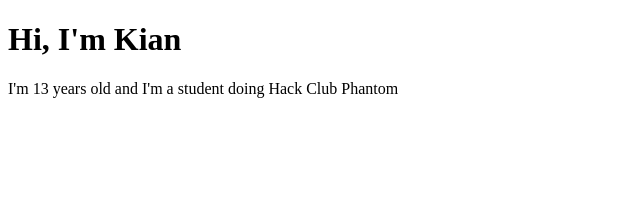
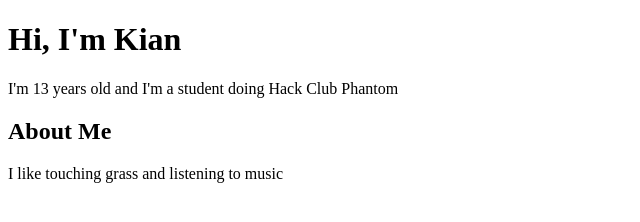
Before and after one commit to kianxunlam0711-alt/my-portfolio, a plain HTML site: page index.html in a window 1280 px wide. Shown: the whole page, without its empty margins (0-640 px from the left). Drawn offline with Linux system fonts and the light colour scheme.

Commit message:
add an section about me

```diff
--- a/index.html
+++ b/index.html
@@ -6,5 +6,7 @@
 	<body>
 		<h1>Hi, I'm Kian </h1>
 		<p>I'm 13 years old and I'm a student doing Hack Club Phantom</p>
+        <h2>About Me</h2>
+        <p>I like touching grass and listening to music</p>
 	</body>
 </html>
```
